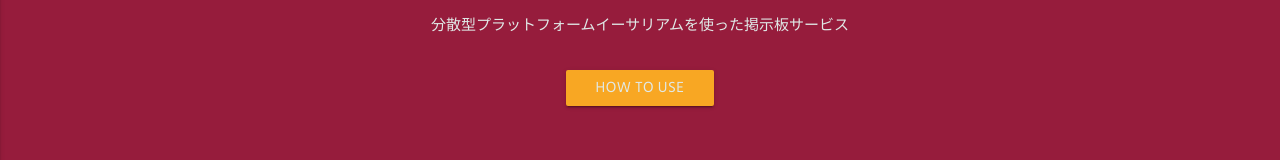
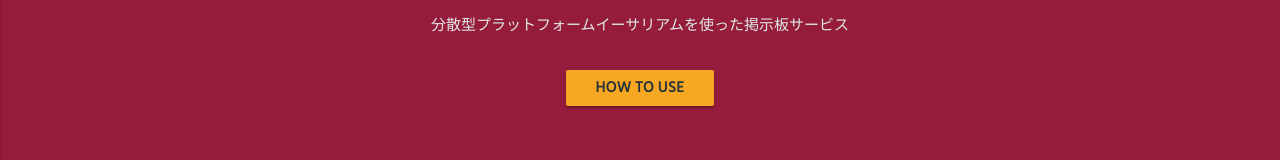
Before and after one commit to ykubot/crypto-board, a website: page docs/index.html in a window 1280 px wide. Shown: the part 324-484 px from the top of the page. Drawn offline with nearby package versions, Linux system fonts and the light colour scheme; a script that the page names is missing; a web font is replaced by a local one.

Commit message:
Modify style.

```diff
--- a/docs/scss/main.scss
+++ b/docs/scss/main.scss
@@ -117,7 +117,8 @@
 
 #howto-button {
     background-color: $logo;
-    color: $base-background;
+    color: #263238;
+    font-weight: bold;
     margin: 30px 0 20px 0;
 }
 
```
Also changed, not shown: docs/css/main.css, 1 other file.
